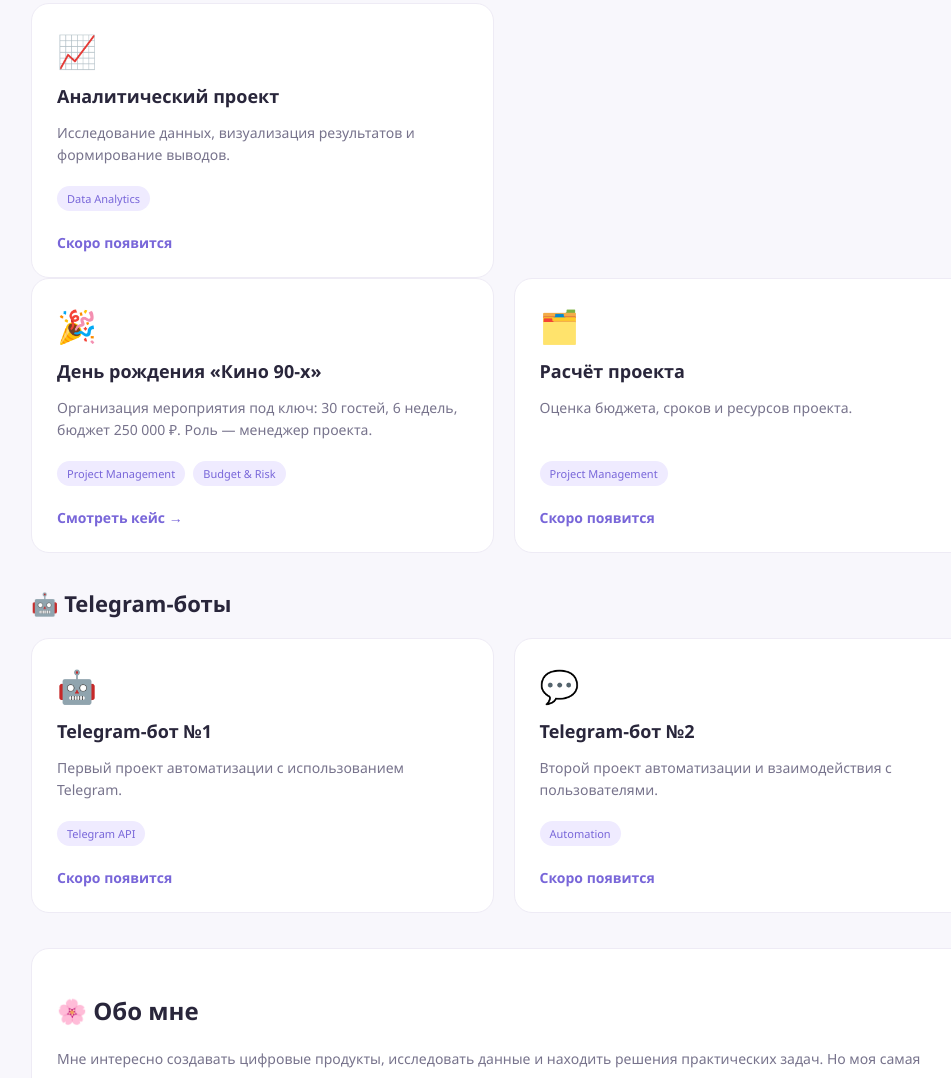
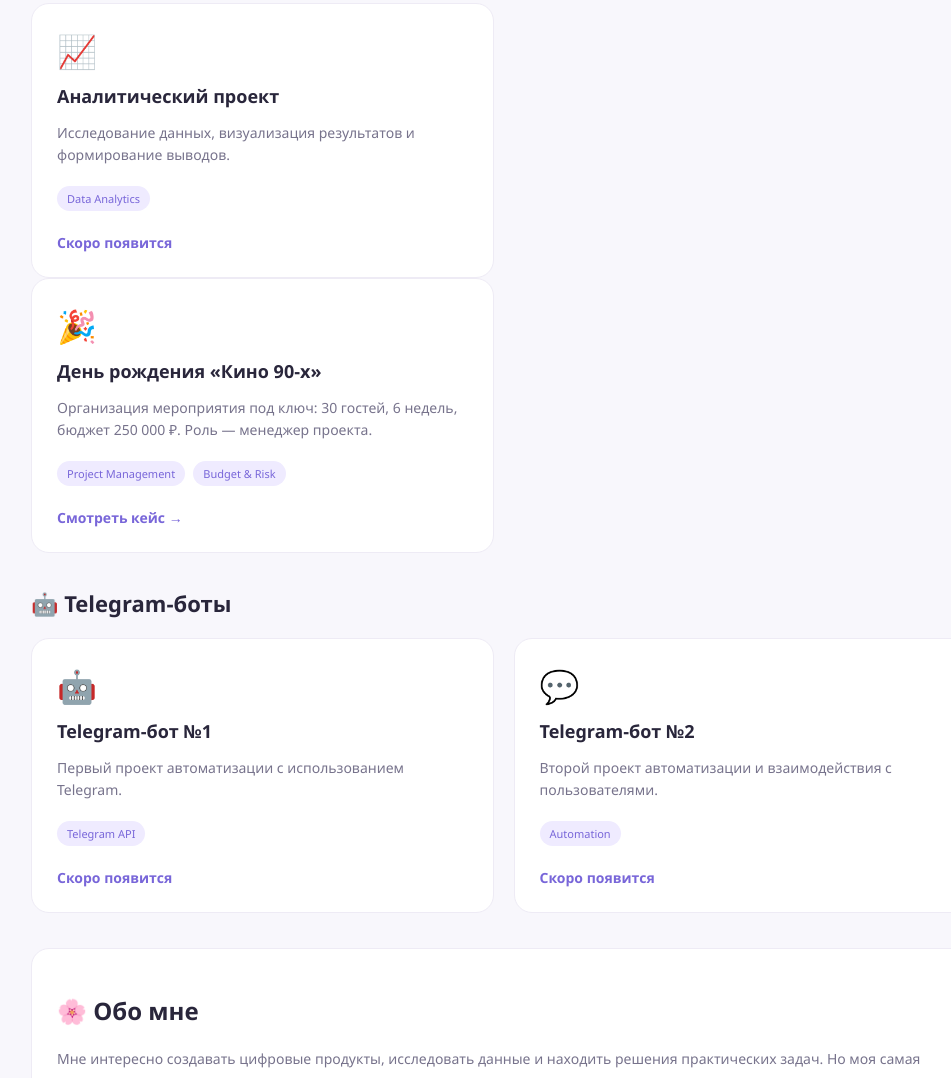
Before and after one commit to oscilliacia-ux/annagames, a plain HTML site: page index.html in a window 1280 px wide. Shown: the part 651-1729 px from the top of the page, without its empty margins (259-1210 px from the left). Drawn offline with Linux system fonts and the light colour scheme.

Commit message:
Update index.html

```diff
--- a/index.html
+++ b/index.html
@@ -385,13 +385,7 @@ body {
         <a href="case-birthday.html" class="card-link">Смотреть кейс →</a>
     </div>
 
-    <div class="card">
-        <div class="card-icon">🗂️</div>
-        <h3>Расчёт проекта</h3>
-        <p>Оценка бюджета, сроков и ресурсов проекта.</p>
-        <span class="tag">Project Management</span>
-        <span class="card-link disabled">Скоро появится</span>
-    </div>
+
 
 </div>
     <!-- БОТЫ -->
```
